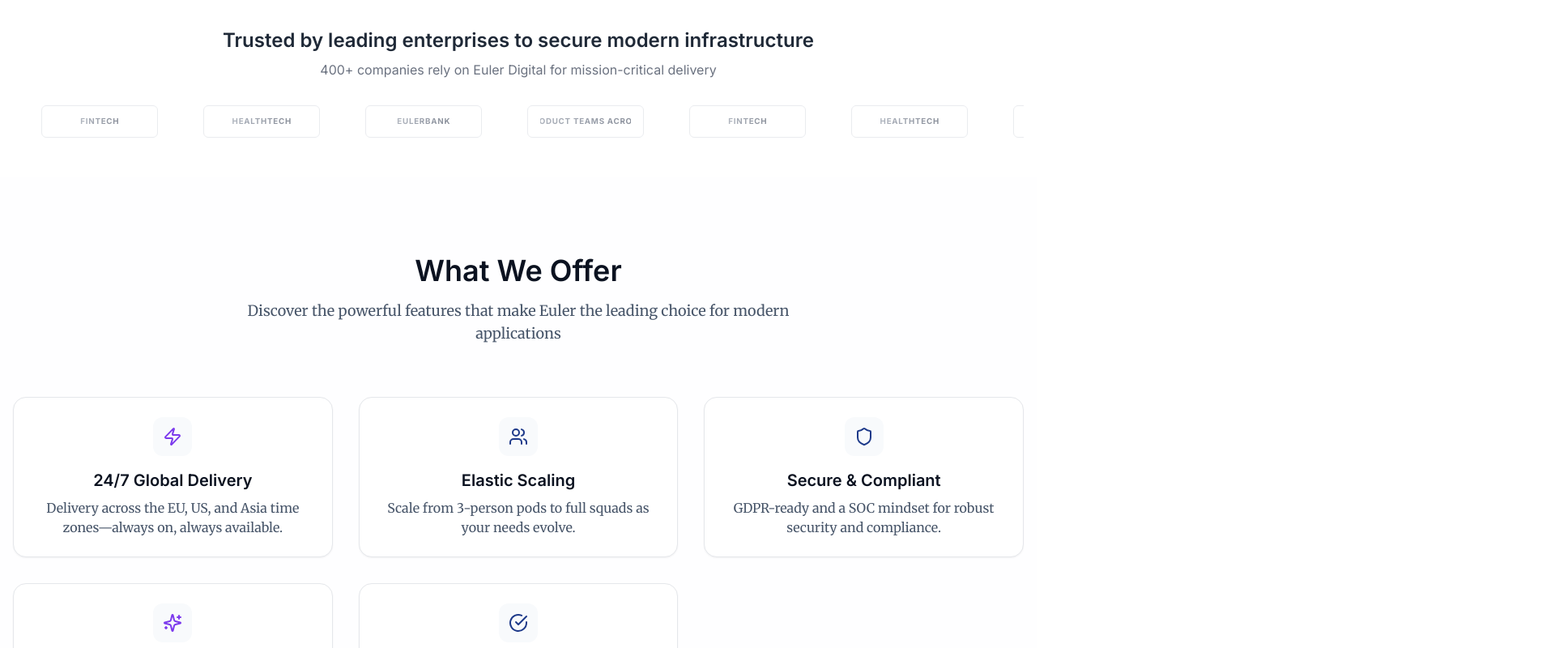
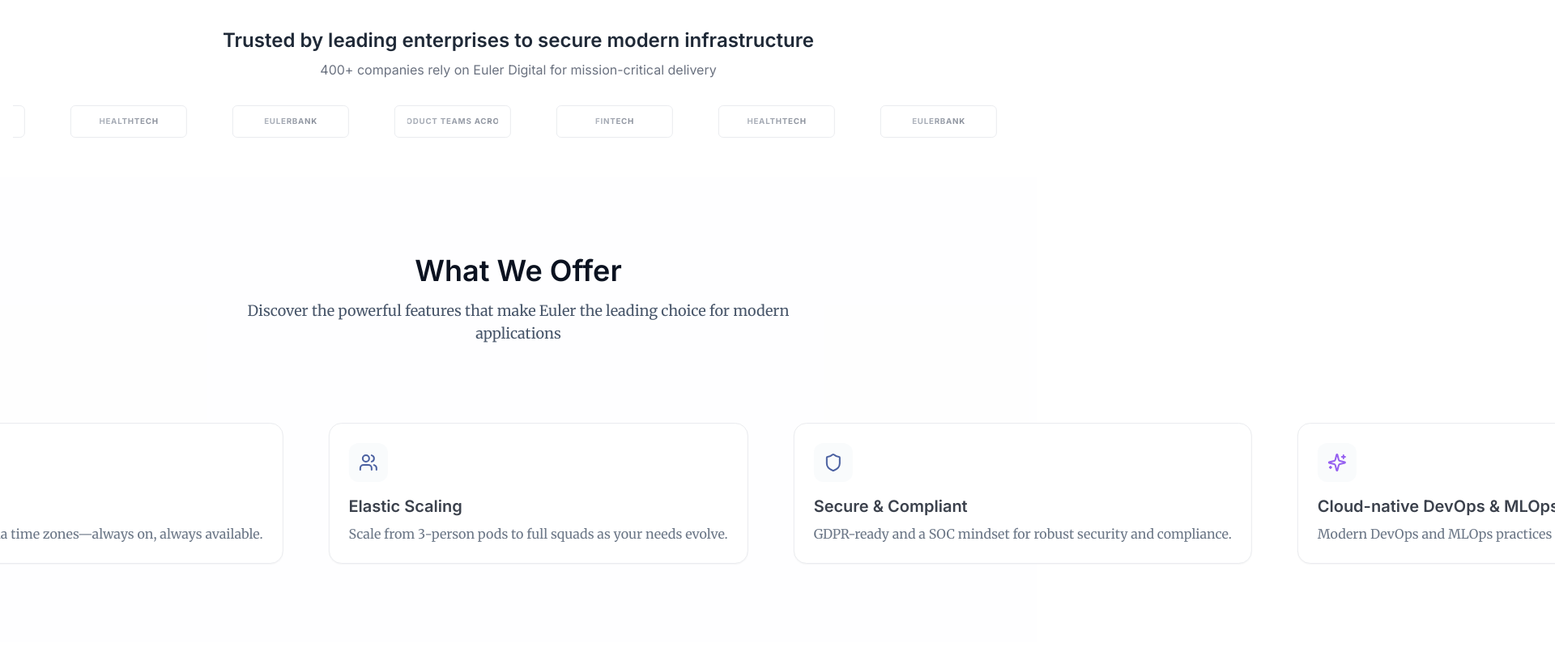
Before and after one commit to phamtungvu1997/eulerwebsite, a React (Vite) app: page / in a window 1280 px wide. Shown: the part 640-1440 px from the top of the page at 81% size, 1920 px wide, since content can reach past the window. Built offline with nearby package versions, Linux system fonts and the light colour scheme.

Commit message:
[yagin] make mock animation features

```diff
--- a/src/components/Features/Features.tsx
+++ b/src/components/Features/Features.tsx
@@ -9,19 +9,47 @@ export default function Features() {
       description="Discover the powerful features that make Euler the leading choice for modern applications"
       className="bg-brand-bgElevated/20"
     >
+      <div className="container">
+        <div className="relative mt-8">
+          <style>{`
+        @keyframes marquee-slide {
+          0% { transform: translateX(0); }
+          100% { transform: translateX(-50%); }
+        }
+        .marquee-track {
+          display: flex;
+          gap: 3.5rem;
+          width: max-content;
+          animation: marquee-slide 28s linear infinite;
+        }
+        @media (prefers-reduced-motion: reduce) {
+          .marquee-track { animation: none; }
+        }
+        .marquee:hover .marquee-track { animation-play-state: paused; }
+      `}</style>
+
+          <div className="marquee">
+            {/* track 1 */}
+            <div className="marquee-track opacity-80">
               {FEATURES.map((feature, index) => (
-        <Card key={index} className="text-center">
+                <Card key={index} className="justify-start text-left items-start">
                   <div
-            className={`w-12 h-12 mx-auto mb-4 rounded-xl bg-brand-bgElevated flex items-center justify-center ${feature.accentColor}`}
+                    className={`w-12 h-12 mb-4 rounded-xl bg-brand-bgElevated flex items-center justify-start ${feature.accentColor}`}
                   >
-            <feature.icon className="w-6 h-6" />
+                    <feature.icon className="w-6 h-6 ml-3" />
                   </div>
-          <h3 className="text-xl font-semibold text-brand-fg mb-2 font-sans">
+                  <h3 className="text-xl font-semibold text-brand-fg mb-2 font-sans text-left">
                     {feature.title}
                   </h3>
-          <p className="text-brand-fgMuted font-serif">{feature.description}</p>
+                  <p className="text-brand-fgMuted font-serif text-left">
+                    {feature.description}
+                  </p>
                 </Card>
               ))}
+            </div>
+          </div>
+        </div>
+      </div>
     </Section>
   );
 }
--- a/src/components/Hero/EulerHero.tsx
+++ b/src/components/Hero/EulerHero.tsx
@@ -89,11 +89,19 @@ export default function EulerHero() {
                   "PRODUCT TEAMS ACROSS",
                   "FINTECH",
                   "HEALTHTECH",
-                  "EULERBANK"
+                  "EULERBANK",
+                  "PRODUCT TEAMS ACROSS",
+                  "FINTECH",
+                  "HEALTHTECH",
+                  "EULERBANK",
                 ].map((brand, i) => (
                   <TrustedLogo key={`a-${i}`} label={brand} />
                 ))}
                 {[
+                  "PRODUCT TEAMS ACROSS",
+                  "FINTECH",
+                  "HEALTHTECH",
+                  "EULERBANK",
                   "PRODUCT TEAMS ACROSS",
                   "FINTECH",
                   "HEALTHTECH",
```
Lines whose indentation alone changed are shown as unchanged.
